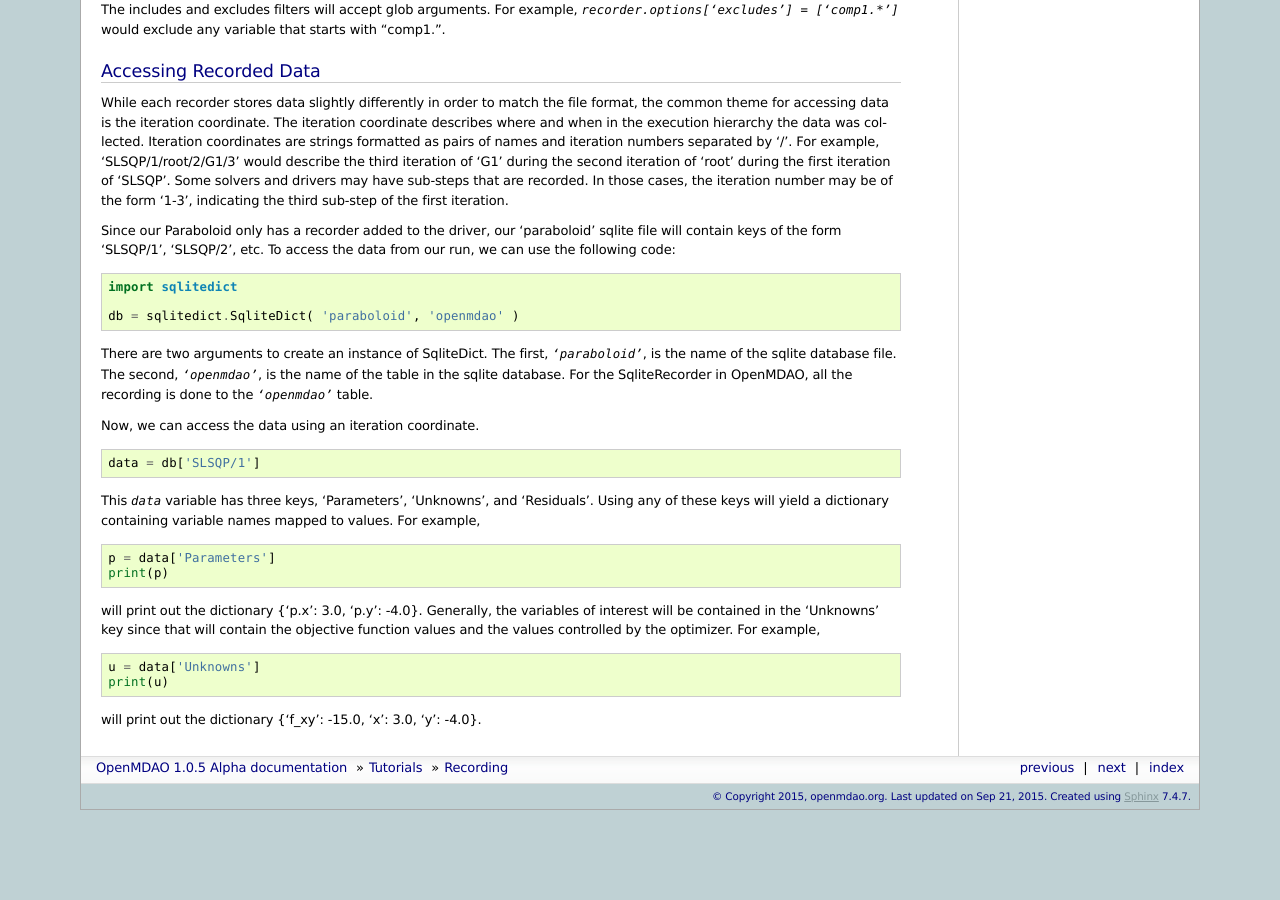
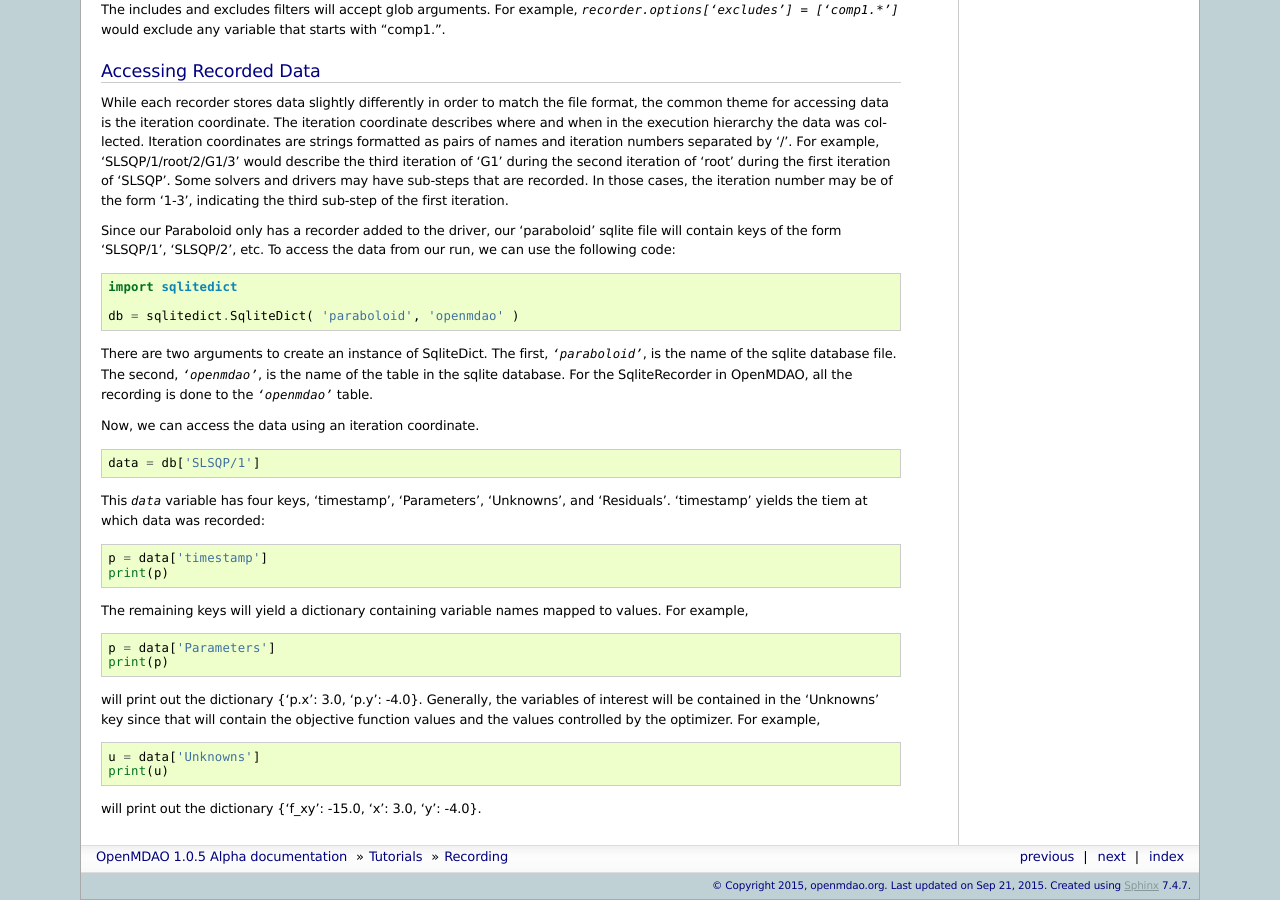
Before and after one commit to OpenMDAO/OpenMDAO1, a Sphinx documentation site: the page built from openmdao/docs/usr-guide/tutorials/recording.rst, in a window 1280 px wide and 900 px high, scrolled down 2127 px. Built offline with Sphinx 7.4.7, drawn with Linux system fonts in a browser that asks for light colours; before the commit the page ends 2937 px from its top, so only the background shows below that.

Commit message:
Update docs to include accessing timestamp

```diff
--- a/openmdao/docs/usr-guide/tutorials/recording.rst
+++ b/openmdao/docs/usr-guide/tutorials/recording.rst
@@ -193,9 +193,15 @@ Now, we can access the data using an iteration coordinate.
 
     data = db['SLSQP/1']
 
-This `data` variable has three keys, 'Parameters', 'Unknowns', and 'Residuals'.
-Using any of these keys will yield a dictionary containing variable names
-mapped to values. For example,
+This `data` variable has four keys, 'timestamp', 'Parameters', 'Unknowns', and 'Residuals'. 'timestamp'
+yields the tiem at which data was recorded:
+
+::
+
+    p = data['timestamp']
+    print(p)
+
+The remaining keys will yield a dictionary containing variable names mapped to values. For example,
 
 ::
 
```
